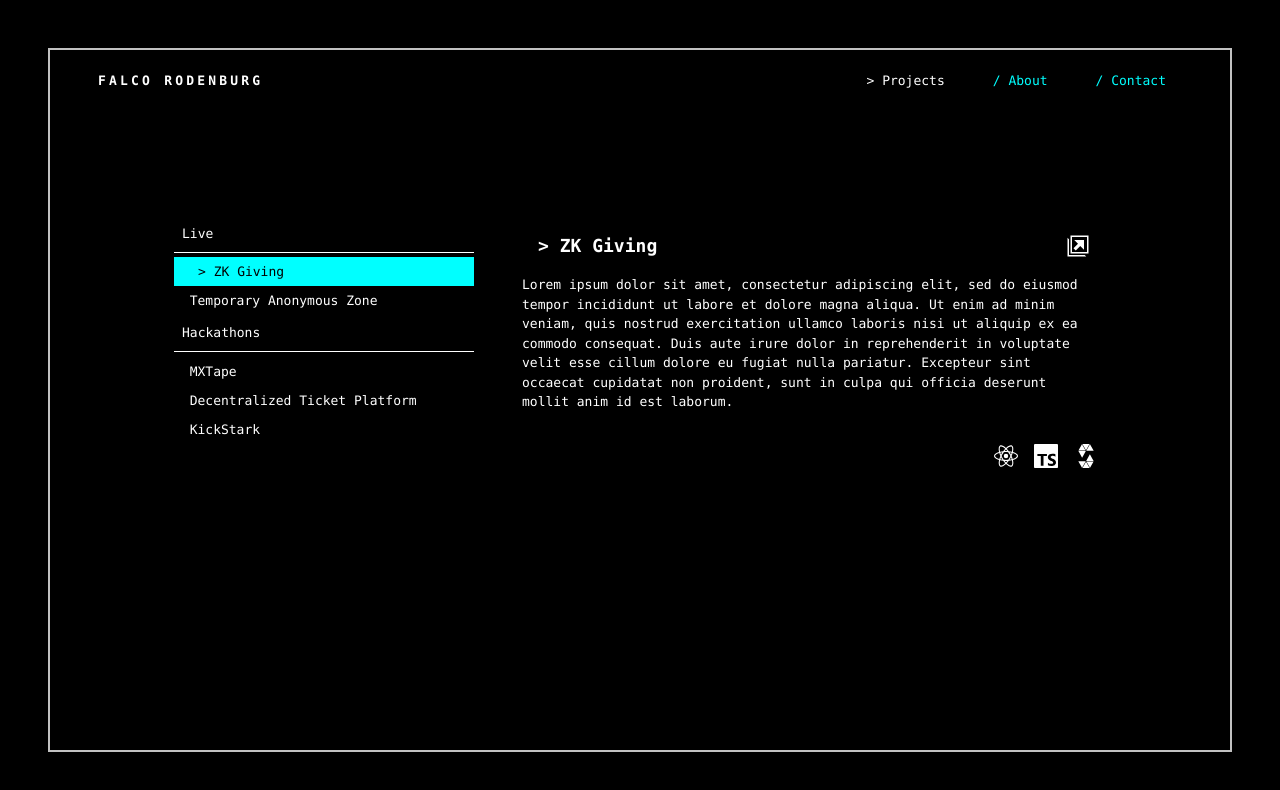
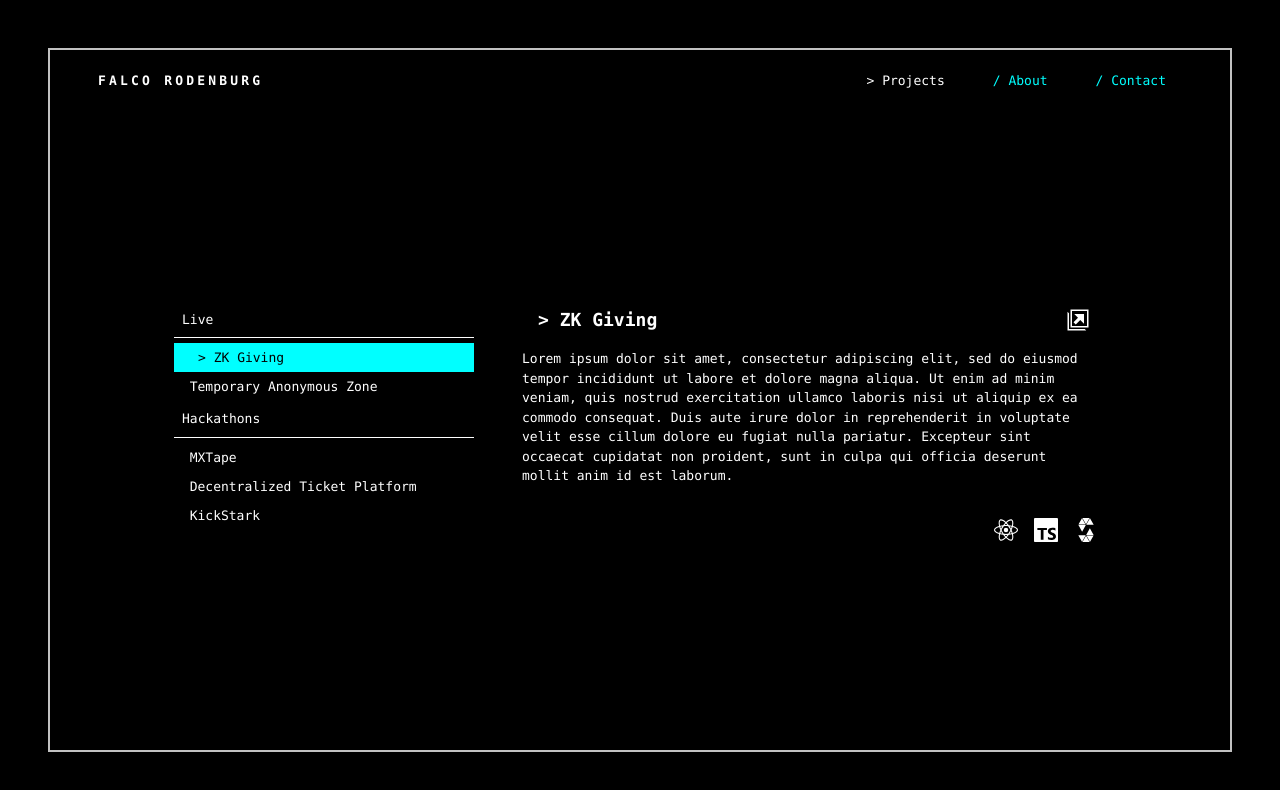
Before and after one commit to Falco90/portfolio, a Next.js app: page / in a window 1280 px wide. Shown: the top 790 px of the page. Built offline with nearby package versions, Linux system fonts and the light colour scheme.

Commit message:
alignment

```diff
--- a/styles/Home.module.css
+++ b/styles/Home.module.css
@@ -26,6 +26,7 @@
   flex-direction: row;
   gap: 4rem;
   animation: appear 1s;
+  font-size: small;
 }
 
 .aboutText {
@@ -131,11 +132,13 @@
 .projectscontainer {
   display: flex;
   flex-direction: row;
+  align-items: center;
   gap: 2rem;
   background-color: #000;
   font-family: var(--font-mono);
   color: #fff;
   animation: appear 1s;
+  height: 400px;
 }
 
 .projectImage {
@@ -145,7 +148,6 @@
 .display {
   margin-top: 2rem;
   width: 600px;
-  height: 400px;
 }
 
 .displayText {
```
